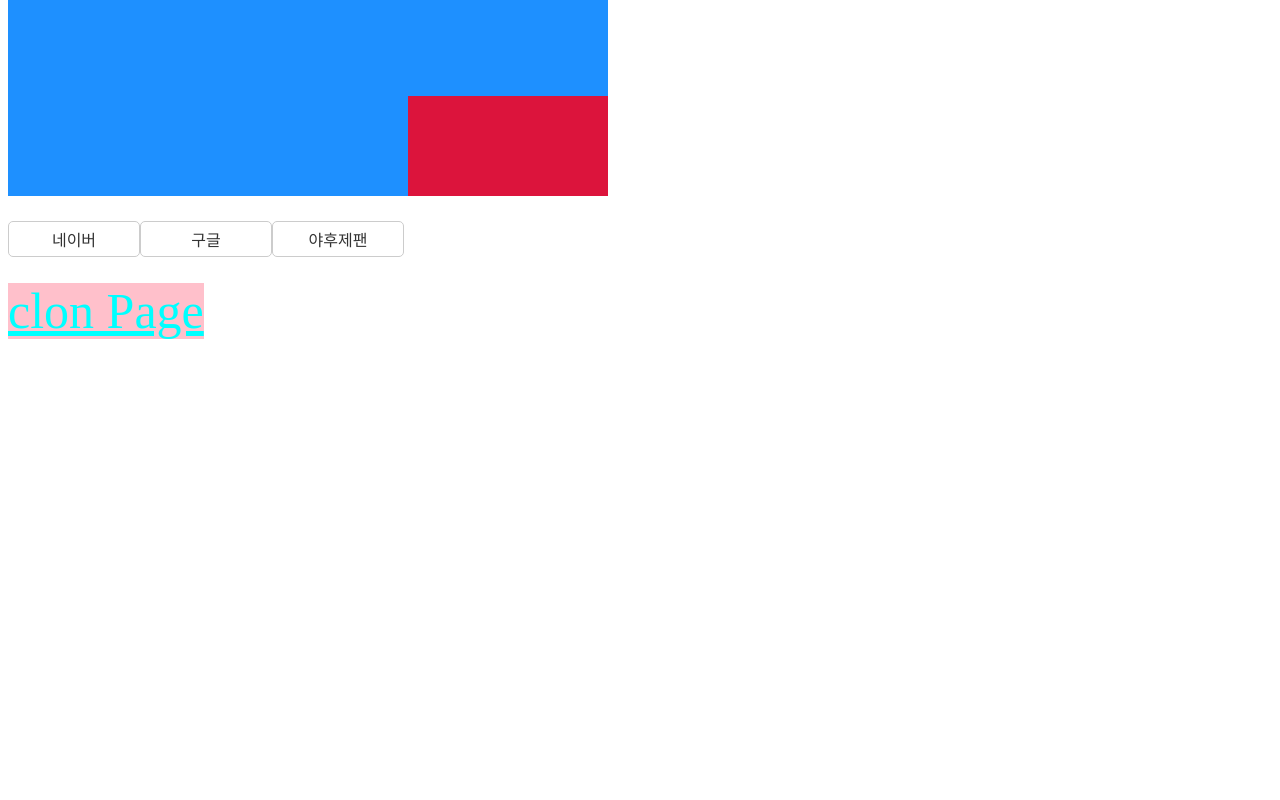
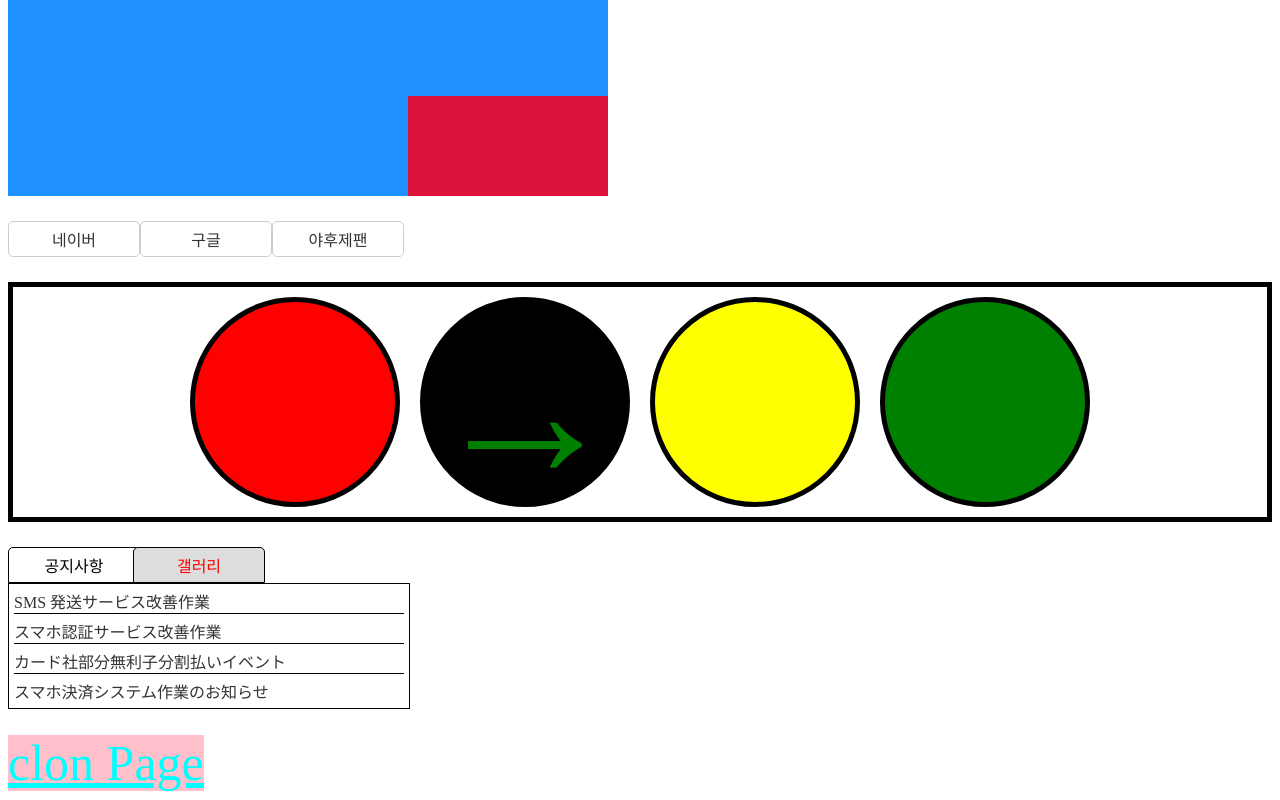
Before and after one commit to mogiMoon/test, a Nuxt app: page /next in a window 1280 px wide. Shown: the part 1931-2731 px from the top of the page. Before the commit the page ends 2279 px from the top, so only its background shows below. Built offline with nearby package versions, Linux system fonts and the light colour scheme.

Commit message:
20240131last

```diff
--- a/css_style/style.css
+++ b/css_style/style.css
@@ -335,3 +335,66 @@ footer {
   color: #fff;
   background-color: #000;
 }
+.roadsign {
+  border: 5px solid #000;
+  text-align: center;
+  display: flex;
+  justify-content: center;
+}
+.roadsign div {
+  border: 5px solid #000;
+  margin: 10px;
+  width: 200px;
+  height: 200px;
+  border-radius: 50%;
+}
+.roadsign div:nth-child(1) {
+  background-color: red;
+}
+.roadsign div:nth-child(2) {
+  background-color: black;
+  font-size: 1200%;
+  font-weight: bold;
+  color: green;
+}
+.roadsign div:nth-child(3) {
+  background-color: yellow;
+}
+.roadsign div:nth-child(4) {
+  background-color: green;
+}
+.btn {
+  margin: 25px 0 0 0;
+}
+.btn span {
+  background-color: #ddd;
+  width: 120px;
+  display: inline-block;
+  text-align: center;
+  padding: 5px;
+  border-radius: 5px 5px 0 0;
+  cursor: pointer;
+  border: 1px solid #000;
+  margin-right: -7px;
+}
+.btn span:first-child {
+  background-color: #fff;
+}
+.btn span:last-child {
+  color: red;
+}
+.tablist {
+  border: 1px solid #000;
+  margin: 0 0 25px 0;
+  width: 400px;
+}
+.tablist a {
+  display: block;
+  color: #333;
+  text-decoration: none;
+  margin: 5px;
+  border-bottom: 1px solid #000;
+}
+.tablist a:last-child {
+  border-bottom: none;
+}
--- a/pages/next.vue
+++ b/pages/next.vue
@@ -54,6 +54,22 @@
     <a href="http://www.naver.com" class="buttonhover">네이버</a>
     <a href="http://www.google.com" class="buttonhover">구글</a>
     <a href="http://www.yahoo.jp" class="buttonhover">야후제팬</a>
+    <div class="roadsign">
+      <div></div>
+      <div>→</div>
+      <div></div>
+      <div></div>
+    </div>
+    <div class="btn">
+      <span>공지사항</span>
+      <span>갤러리</span>
+    </div>
+    <div class="tablist">
+      <a href="#none">SMS 発送サービス改善作業</a>
+      <a href="#none">スマホ認証サービス改善作業</a>
+      <a href="#none">カード社部分無利子分割払いイベント</a>
+      <a href="#none">スマホ決済システム作業のお知らせ</a>
+    </div>
     <div>
       <a href="/clonsite" class="head">clon Page</a>
     </div>
```
